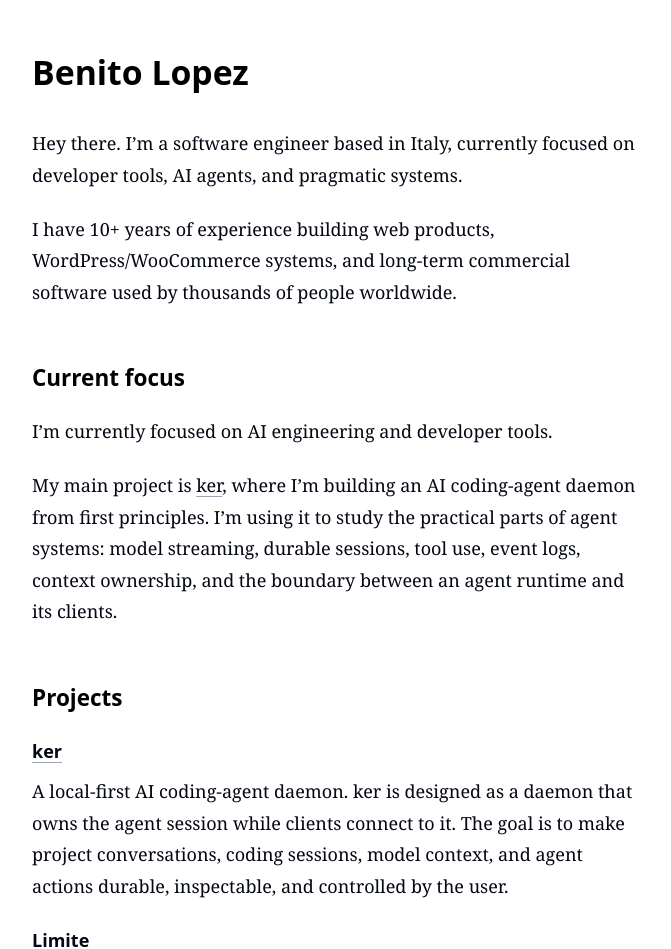
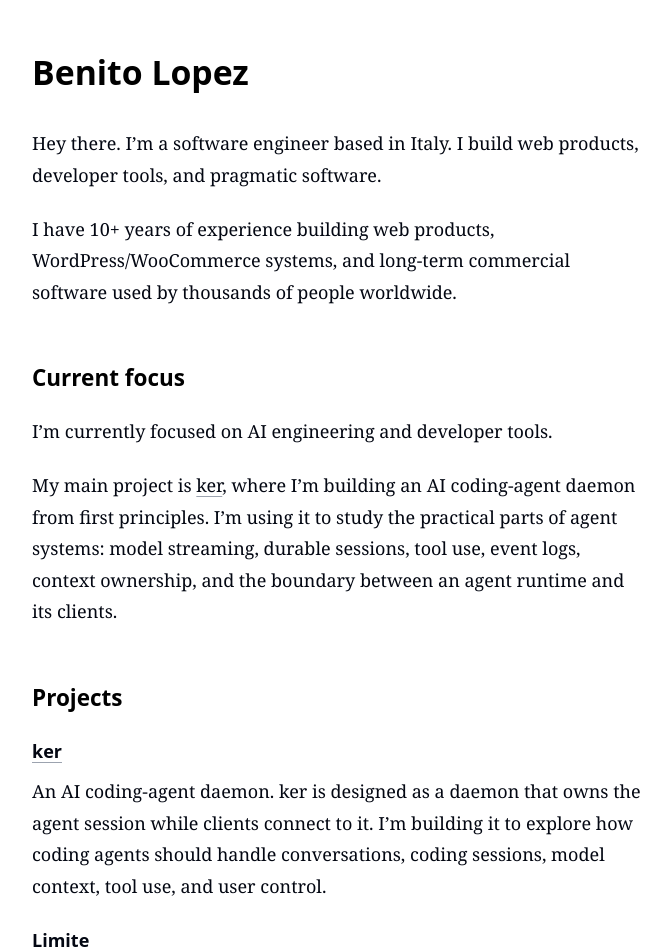
Before and after one commit to benitolopez/lopezb.com, a Next.js app: page / in a window 1280 px wide. Shown: the part 80-1029 px from the top of the page, without its empty margins (302-973 px from the left). Built offline with nearby package versions, Linux system fonts and the light colour scheme.

Commit message:
Better description

```diff
--- a/app/(default-layout)/page.tsx
+++ b/app/(default-layout)/page.tsx
@@ -9,8 +9,8 @@ export default function Home() {
       </h1>
       <div className="content mt-8">
         <p className="leading-7 text-gray-950 mb-5">
-          Hey there. I’m a software engineer based in Italy, currently focused
-          on developer tools, AI agents, and pragmatic systems.
+          Hey there. I’m a software engineer based in Italy. I build web
+          products, developer tools, and pragmatic software.
         </p>
 
         <p className="leading-7 text-gray-950 mb-5">
@@ -56,10 +56,10 @@ export default function Home() {
           </h3>
 
           <p className="leading-7 text-gray-950 mb-5">
-            A local-first AI coding-agent daemon. ker is designed as a daemon
-            that owns the agent session while clients connect to it. The goal is
-            to make project conversations, coding sessions, model context, and
-            agent actions durable, inspectable, and controlled by the user.
+            An AI coding-agent daemon. ker is designed as a daemon that owns the
+            agent session while clients connect to it. I’m building it to
+            explore how coding agents should handle conversations, coding
+            sessions, model context, tool use, and user control.
           </p>
 
           <h3 className="leading-7 text-gray-950 mb-2 font-bold ">
```
